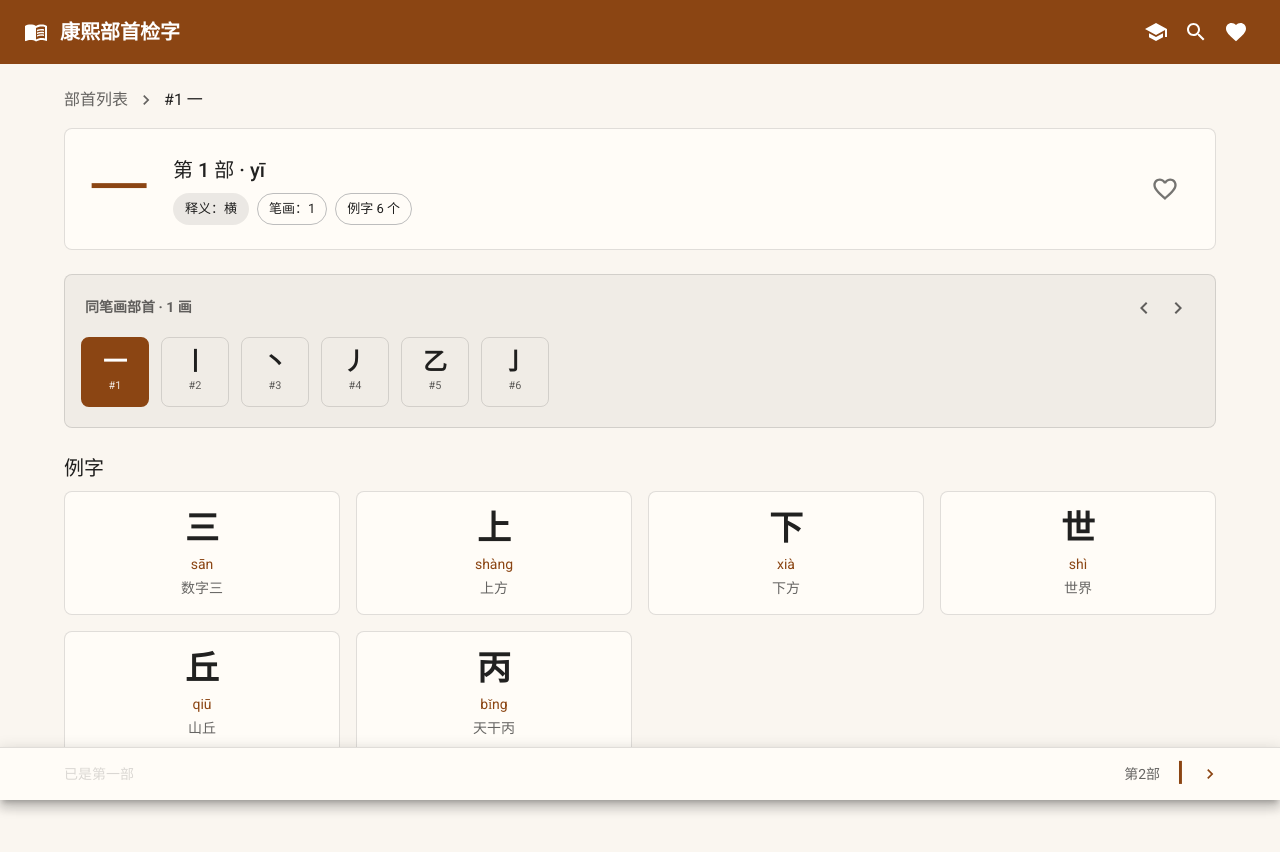
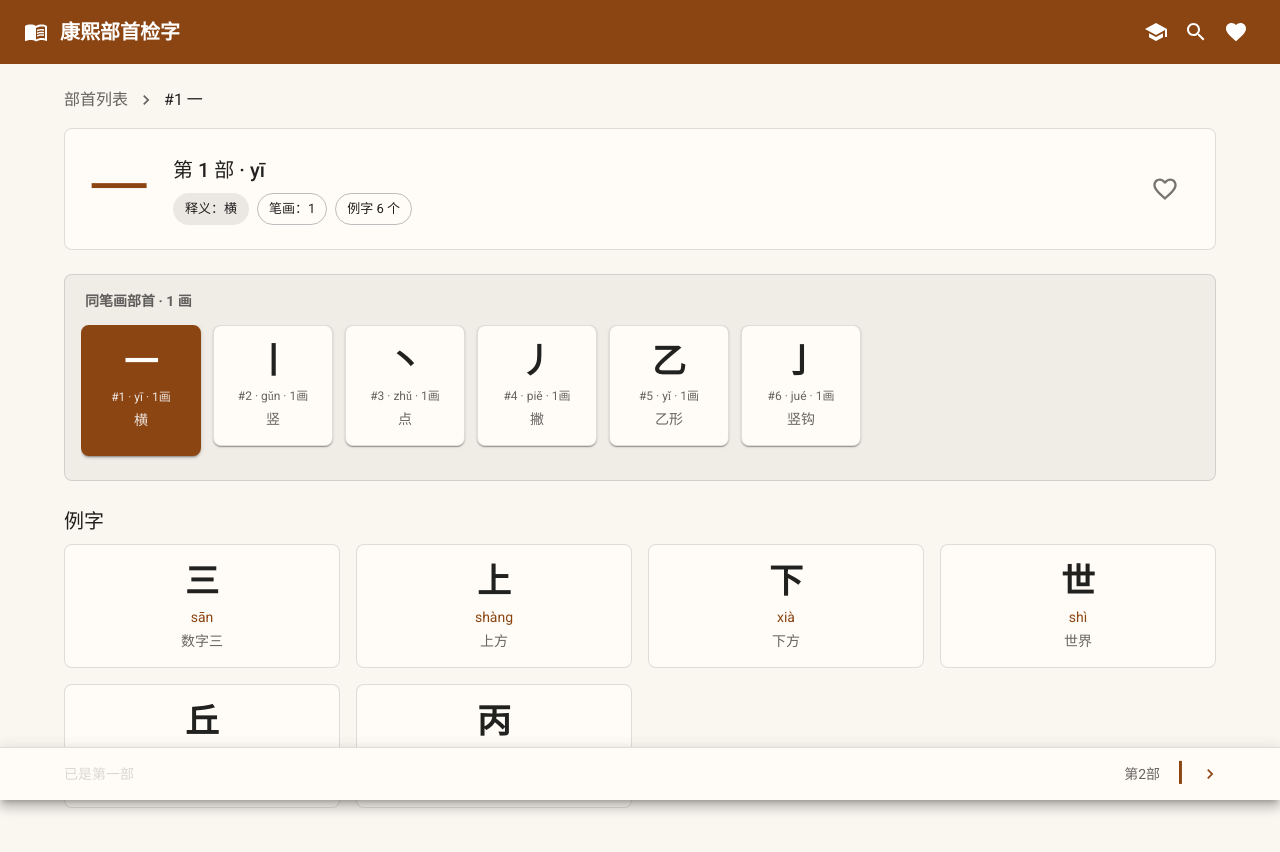
Before and after one commit to LcjGitHub/label-6126, a React (Vite) app: page /radical/1 in a window 1280 px wide. Shown: the top 852 px of the page. Built offline with nearby package versions, Linux system fonts and the light colour scheme.

Commit message:
.913020344866380:ef0c84bdea69b60a287384971e344a26_6a2b9de336d898ac98c452b3.6a2ba63e36d898ac98c455e0.6a2ba63e17da022f375b55bb:Trae CN.T(2026/6/12 14:25:02)

```diff
--- a/src/components/SameStrokeNav.tsx
+++ b/src/components/SameStrokeNav.tsx
@@ -2,14 +2,13 @@ import { useRef, useEffect } from 'react';
 import { Link as RouterLink } from 'react-router-dom';
 import {
   Box,
-  Chip,
-  IconButton,
+  Card,
+  CardActionArea,
+  CardContent,
   Skeleton,
   Typography,
   useTheme,
 } from '@mui/material';
-import ChevronLeftIcon from '@mui/icons-material/ChevronLeft';
-import ChevronRightIcon from '@mui/icons-material/ChevronRight';
 import type { Radical } from '../types/radical';
 import { useRadicalsByStrokeCount } from '../hooks/useRadicals';
 
@@ -39,30 +38,20 @@ export default function SameStrokeNav({ strokeCount, currentId }: SameStrokeNavP
     }
   }, [radicals, currentId]);
 
-  const scroll = (direction: 'left' | 'right') => {
-    if (scrollRef.current) {
-      const scrollAmount = scrollRef.current.clientWidth * 0.7;
-      scrollRef.current.scrollBy({
-        left: direction === 'left' ? -scrollAmount : scrollAmount,
-        behavior: 'smooth',
-      });
-    }
-  };
-
   const renderSkeletons = () =>
     Array.from({ length: 6 }).map((_, i) => (
       <Skeleton
         key={i}
         variant="rounded"
-        width={72}
-        height={80}
+        width={120}
+        height={110}
         sx={{ flexShrink: 0 }}
       />
     ));
 
   const renderItems = () =>
     radicals?.map((radical) => (
-      <ChipNavItem key={radical.id} radical={radical} isActive={radical.id === currentId} />
+      <StrokeNavCard key={radical.id} radical={radical} isActive={radical.id === currentId} />
     ));
 
   return (
@@ -80,33 +69,15 @@ export default function SameStrokeNav({ strokeCount, currentId }: SameStrokeNavP
         <Typography variant="subtitle2" color="text.secondary" sx={{ fontWeight: 600 }}>
           同笔画部首 · {strokeCount} 画
         </Typography>
-        <Box sx={{ flex: 1 }} />
-        <IconButton
-          size="small"
-          onClick={() => scroll('left')}
-          aria-label="向左滚动"
-          sx={{ color: 'text.secondary' }}
-        >
-          <ChevronLeftIcon />
-        </IconButton>
-        <IconButton
-          size="small"
-          onClick={() => scroll('right')}
-          aria-label="向右滚动"
-          sx={{ color: 'text.secondary' }}
-        >
-          <ChevronRightIcon />
-        </IconButton>
       </Box>
       <Box
         ref={scrollRef}
         sx={{
           display: 'flex',
+          alignItems: 'stretch',
           gap: 1.5,
           overflowX: 'auto',
-          scrollbarWidth: 'none',
-          '&::-webkit-scrollbar': { display: 'none' },
-          pb: 0.5,
+          pb: 1,
           scrollBehavior: 'smooth',
         }}
       >
@@ -116,64 +87,73 @@ export default function SameStrokeNav({ strokeCount, currentId }: SameStrokeNavP
   );
 }
 
-interface ChipNavItemProps {
+interface StrokeNavCardProps {
   radical: Radical;
   isActive: boolean;
 }
 
-function ChipNavItem({ radical, isActive }: ChipNavItemProps) {
+function StrokeNavCard({ radical, isActive }: StrokeNavCardProps) {
   const theme = useTheme();
-  return (
-    <Chip
-      component={RouterLink}
-      to={`/radical/${radical.id}`}
-      label={
-        <Box sx={{ display: 'flex', flexDirection: 'column', alignItems: 'center', py: 0.5 }}>
+
+  const cardSx = {
+    flexShrink: 0,
+    width: 120,
+    height: '100%',
+    border: isActive ? 2 : 1,
+    borderColor: isActive ? 'primary.main' : 'divider',
+    borderRadius: 2,
+    transition: 'transform 0.15s, box-shadow 0.15s',
+    backgroundColor: isActive ? 'primary.main' : 'background.paper',
+    '&:hover': !isActive
+      ? {
+          transform: 'translateY(-2px)',
+          boxShadow: 4,
+        }
+      : undefined,
+  };
+
+  const charColor = isActive ? theme.palette.primary.contrastText : 'inherit';
+  const textSecondaryColor = isActive ? 'rgba(255,255,255,0.85)' : 'text.secondary';
+
+  const cardContent = (
+    <CardContent sx={{ textAlign: 'center', py: 2, height: '100%' }}>
       <Typography
-            variant="h5"
+        variant="h4"
         component="span"
-            sx={{
-              fontFamily: '"Noto Serif SC", serif',
-              lineHeight: 1.1,
-              color: isActive ? theme.palette.primary.contrastText : 'inherit',
-            }}
+        sx={{ fontFamily: '"Noto Serif SC", serif', lineHeight: 1.2, color: charColor }}
       >
         {radical.char}
       </Typography>
       <Typography
         variant="caption"
-            sx={{
-              mt: 0.25,
-              color: isActive ? 'rgba(255,255,255,0.85)' : 'text.secondary',
-              fontSize: '0.68rem',
-            }}
+        display="block"
+        sx={{ mt: 0.5, color: textSecondaryColor }}
       >
-            #{radical.id}
+        #{radical.id} · {radical.pinyin} · {radical.strokeCount}画
       </Typography>
-        </Box>
-      }
-      clickable
-      variant={isActive ? 'filled' : 'outlined'}
-      color={isActive ? 'primary' : 'default'}
-      sx={{
-        height: 'auto',
-        minWidth: 68,
-        px: 1.5,
-        py: 0.75,
-        flexShrink: 0,
-        borderRadius: 2,
-        border: isActive ? 2 : 1,
-        borderColor: isActive ? 'primary.main' : 'divider',
-        transition: 'all 0.15s ease',
-        '&:hover': {
-          transform: 'translateY(-1px)',
-          boxShadow: 1,
-        },
-        '& .MuiChip-label': {
-          padding: 0,
-          display: 'block',
-        },
-      }}
-    />
+      <Typography
+        variant="body2"
+        noWrap
+        sx={{ color: textSecondaryColor, mt: 0.25 }}
+      >
+        {radical.meaning}
+      </Typography>
+    </CardContent>
+  );
+
+  return (
+    <Card elevation={isActive ? 2 : 1} sx={cardSx}>
+      {isActive ? (
+        cardContent
+      ) : (
+        <CardActionArea
+          component={RouterLink}
+          to={`/radical/${radical.id}`}
+          sx={{ height: '100%' }}
+        >
+          {cardContent}
+        </CardActionArea>
+      )}
+    </Card>
   );
 }
--- a/src/pages/RadicalDetailPage.tsx
+++ b/src/pages/RadicalDetailPage.tsx
@@ -1,4 +1,4 @@
-import { useCallback, useState } from 'react';
+import { useCallback, useMemo, useState } from 'react';
 import { Link as RouterLink, useParams } from 'react-router-dom';
 import {
   Alert,
@@ -19,7 +19,7 @@ import ExampleCharList from '../components/ExampleCharList';
 import ExampleDialog from '../components/ExampleDialog';
 import RadicalNav from '../components/RadicalNav';
 import SameStrokeNav from '../components/SameStrokeNav';
-import { useAdjacentRadicals, useRadical } from '../hooks/useRadicals';
+import { useAdjacentRadicals, useRadical, useRadicals } from '../hooks/useRadicals';
 import { useFavorites } from '../hooks/useFavorites';
 import type { ExampleChar } from '../types/radical';
 
@@ -27,6 +27,7 @@ export default function RadicalDetailPage() {
   const { id: idParam } = useParams<{ id: string }>();
   const id = Number(idParam);
   const { data: radical, isLoading, isError } = useRadical(id);
+  const { data: radicals } = useRadicals();
   const { data: adjacent, isLoading: isAdjacentLoading } = useAdjacentRadicals(id);
   const { isFavorite, toggle } = useFavorites();
 
@@ -43,6 +44,15 @@ export default function RadicalDetailPage() {
     setSelectedExample(null);
   }, []);
 
+  const strokeCount = useMemo(() => {
+    if (radicals) {
+      const r = radicals.find((item) => item.id === id);
+      if (r) return r.strokeCount;
+    }
+    if (radical) return radical.strokeCount;
+    return 0;
+  }, [radical, radicals, id]);
+
   if (!Number.isFinite(id) || id < 1 || id > 214) {
     return <Alert severity="warning">无效的部首编号，请输入 1–214</Alert>;
   }
@@ -51,26 +61,25 @@ export default function RadicalDetailPage() {
     return <Alert severity="error">未找到该部首</Alert>;
   }
 
-  const renderContent = () => {
+  const renderBreadcrumbs = () => {
     if (isLoading || !radical) {
+      return <Skeleton width={200} height={32} sx={{ mb: 2 }} />;
+    }
     return (
-        <>
-          <Skeleton width={200} height={32} sx={{ mb: 2 }} />
-          <Skeleton variant="rounded" height={120} sx={{ mb: 3 }} />
-          <Skeleton variant="rounded" height={240} />
-        </>
-      );
-    }
-
-    return (
-      <>
       <Breadcrumbs separator={<NavigateNextIcon fontSize="small" />} sx={{ mb: 2 }}>
         <Link component={RouterLink} underline="hover" color="inherit" to="/">
           部首列表
         </Link>
         <Typography color="text.primary">#{radical.id} {radical.char}</Typography>
       </Breadcrumbs>
+    );
+  };
 
+  const renderRadicalCard = () => {
+    if (isLoading || !radical) {
+      return <Skeleton variant="rounded" height={120} sx={{ mb: 3 }} />;
+    }
+    return (
       <Paper
         elevation={0}
         sx={{
@@ -117,9 +126,20 @@ export default function RadicalDetailPage() {
           </IconButton>
         </Tooltip>
       </Paper>
+    );
+  };
 
-        <SameStrokeNav strokeCount={radical.strokeCount} currentId={radical.id} />
-
+  const renderExampleSection = () => {
+    if (isLoading || !radical) {
+      return (
+        <>
+          <Skeleton width={60} height={24} sx={{ mb: 1 }} />
+          <Skeleton variant="rounded" height={240} />
+        </>
+      );
+    }
+    return (
+      <>
         <Typography variant="h6" gutterBottom>
           例字
         </Typography>
@@ -131,7 +151,36 @@ export default function RadicalDetailPage() {
   return (
     <>
       <Box sx={{ pb: 8 }}>
-        {renderContent()}
+        {renderBreadcrumbs()}
+        {renderRadicalCard()}
+        {strokeCount > 0 ? (
+          <SameStrokeNav strokeCount={strokeCount} currentId={id} />
+        ) : (
+          <Box
+            sx={{
+              mb: 3,
+              p: 2,
+              borderRadius: 2,
+              backgroundColor: 'action.hover',
+              border: '1px solid',
+              borderColor: 'divider',
+            }}
+          >
+            <Skeleton width={160} height={24} sx={{ mb: 1.5, mx: 0.5 }} />
+            <Box sx={{ display: 'flex', gap: 1.5, overflowX: 'hidden', pb: 0.5 }}>
+              {Array.from({ length: 5 }).map((_, i) => (
+                <Skeleton
+                  key={i}
+                  variant="rounded"
+                  width={120}
+                  height={110}
+                  sx={{ flexShrink: 0 }}
+                />
+              ))}
+            </Box>
+          </Box>
+        )}
+        {renderExampleSection()}
       </Box>
       <RadicalNav
         prev={adjacent?.prev ?? null}
```
Lines whose indentation alone changed are shown as unchanged.
